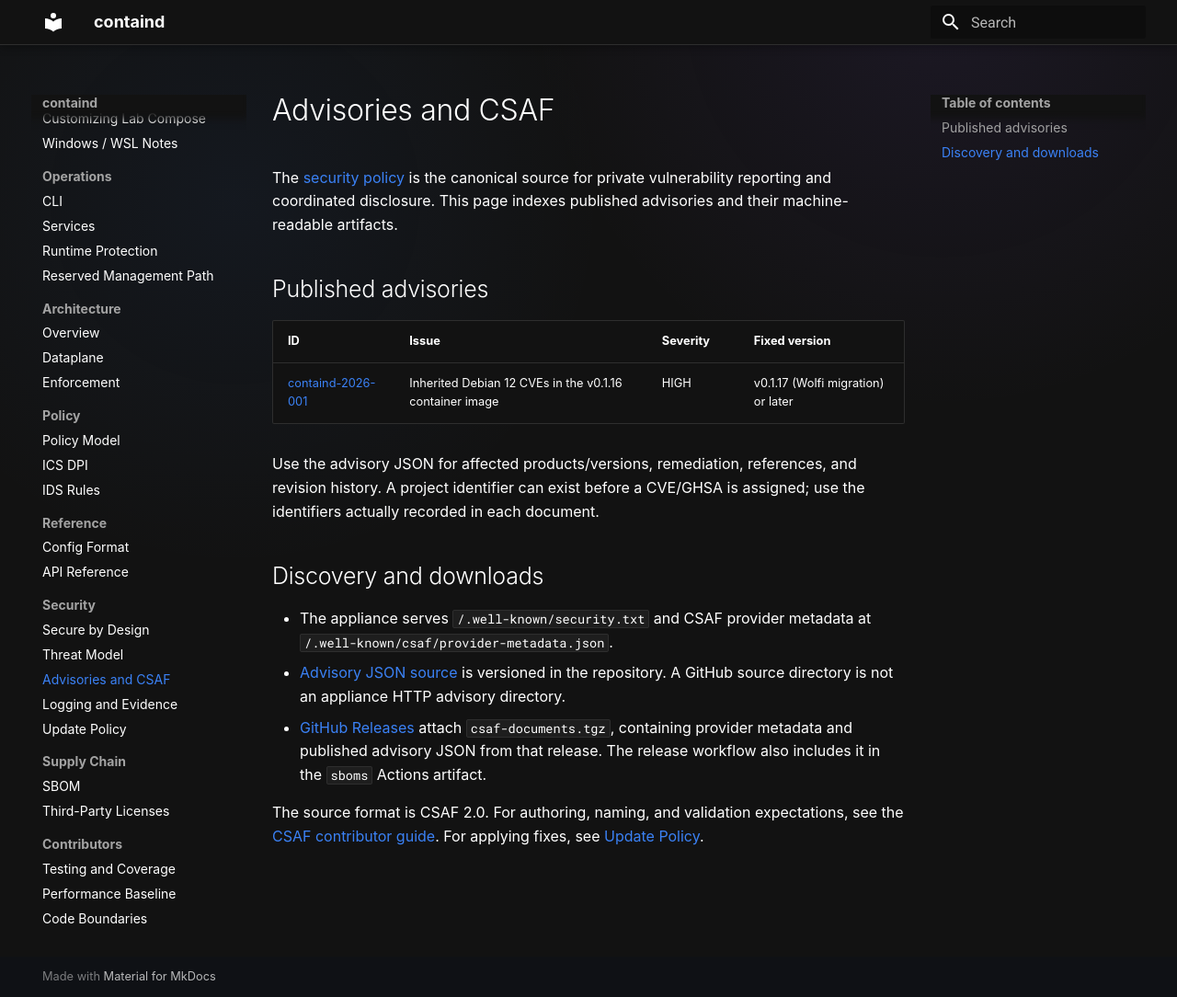
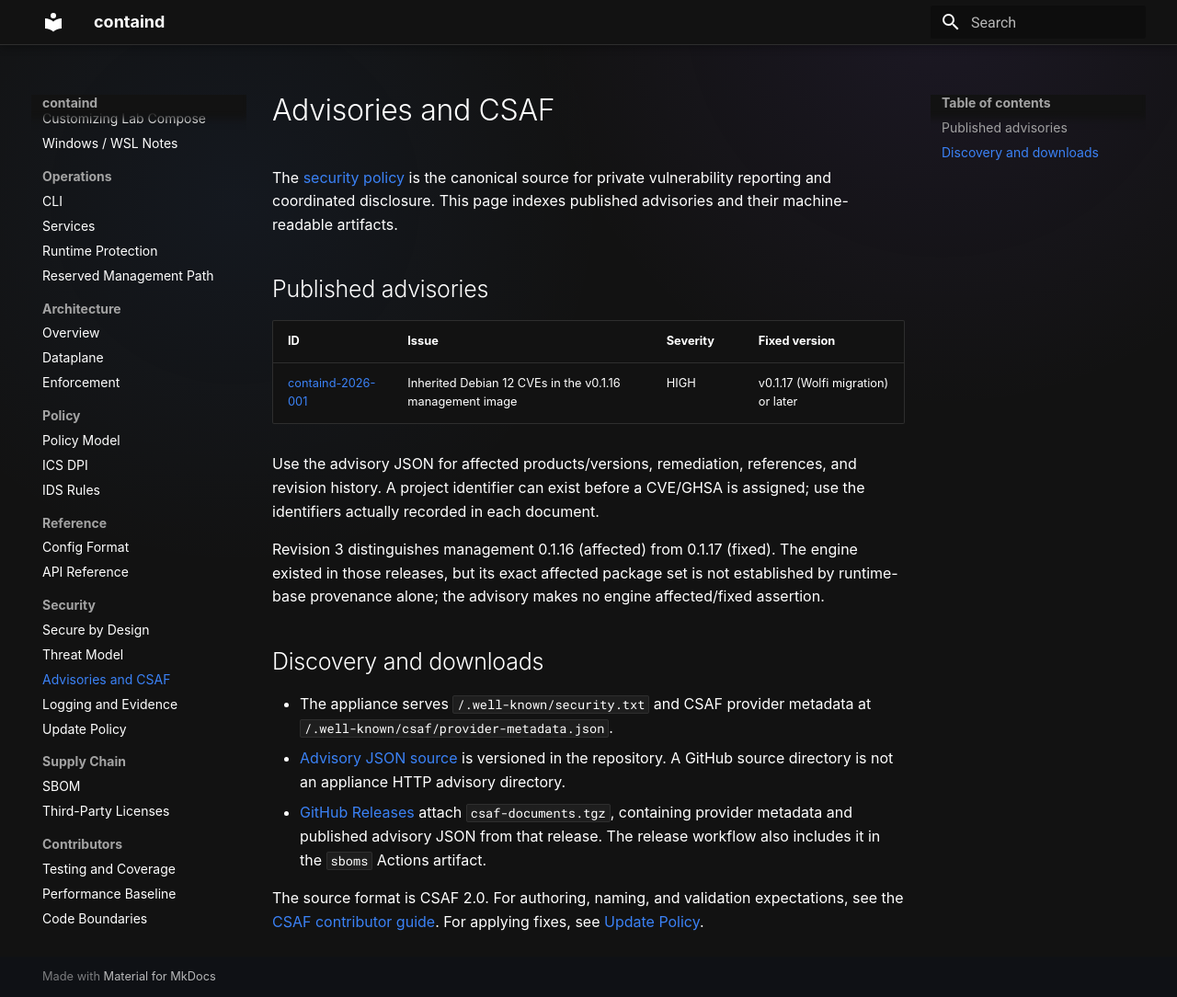
Before and after one commit to tonylturner/containd, an MkDocs documentation site: the page built from docs/mkdocs/advisories.md, in a window 1280 px wide and 1084 px high. Shown: the whole window at 92% size. Built offline with MkDocs 1.6.1 and Material for MkDocs 9.7.7, drawn with Linux system fonts in a browser that asks for light colours.

Commit message:
Correct version scope in Debian base image advisory

```diff
--- a/docs/mkdocs/advisories.md
+++ b/docs/mkdocs/advisories.md
@@ -9,11 +9,16 @@ artifacts.
 
 | ID | Issue | Severity | Fixed version |
 | --- | --- | --- | --- |
-| [containd-2026-001](https://github.com/tonylturner/containd/blob/main/security/csaf/advisories/containd-2026-001.json) | Inherited Debian 12 CVEs in the v0.1.16 container image | HIGH | v0.1.17 (Wolfi migration) or later |
+| [containd-2026-001](https://github.com/tonylturner/containd/blob/main/security/csaf/advisories/containd-2026-001.json) | Inherited Debian 12 CVEs in the v0.1.16 management image | HIGH | v0.1.17 (Wolfi migration) or later |
 
 Use the advisory JSON for affected products/versions, remediation, references,
 and revision history. A project identifier can exist before a CVE/GHSA is
 assigned; use the identifiers actually recorded in each document.
+
+Revision 3 distinguishes management 0.1.16 (affected) from 0.1.17 (fixed).
+The engine existed in those releases, but its exact affected package set is not
+established by runtime-base provenance alone; the advisory makes no engine
+affected/fixed assertion.
 
 ## Discovery and downloads
 
```
Also changed, not shown: CHANGELOG.md, 2 other files.
